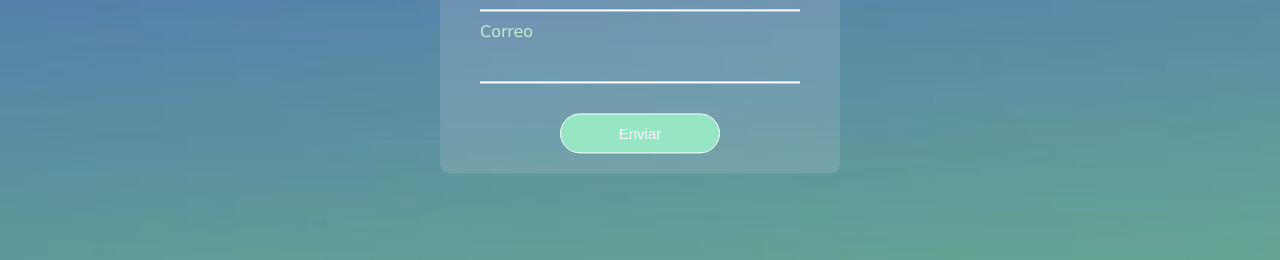
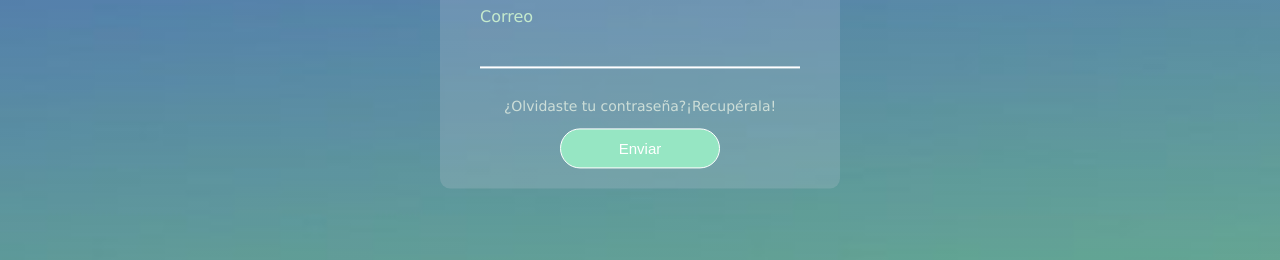
Before and after one commit to ErendiraLoya21/LoginIntegradora, a plain HTML site: page index.html in a window 1280 px wide. Shown: the part 432-692 px from the top of the page. Drawn offline with Linux system fonts and the light colour scheme.

Commit message:
Color de recuperala

```diff
--- a/index.html
+++ b/index.html
@@ -23,7 +23,7 @@
             </div>
 
             <div class="olvido">
-
+                <p>¿Olvidaste tu contraseña?<span class="recupera">¡Recupérala!</span></p>
             </div>
 
             <div class="boton">
--- a/style.css
+++ b/style.css
@@ -111,3 +111,21 @@ input[type="submit"]:hover{
     color: rgb(181, 222, 208);
     transition: .5s;
 }
+
+.olvido{
+    text-align: center;
+    margin-top: 20px;
+    font-size: 14px;
+    color:rgb(205, 222, 216);
+}
+
+.recupera {
+    color: rgb(205, 222, 216);
+    cursor: pointer;
+    transition: color 0.3s;
+    text-decoration: none; /* Quitar subrayado */
+}
+
+.recupera:hover {
+    color: #0800ff; /* Color al pasar el cursor */
+}
```
